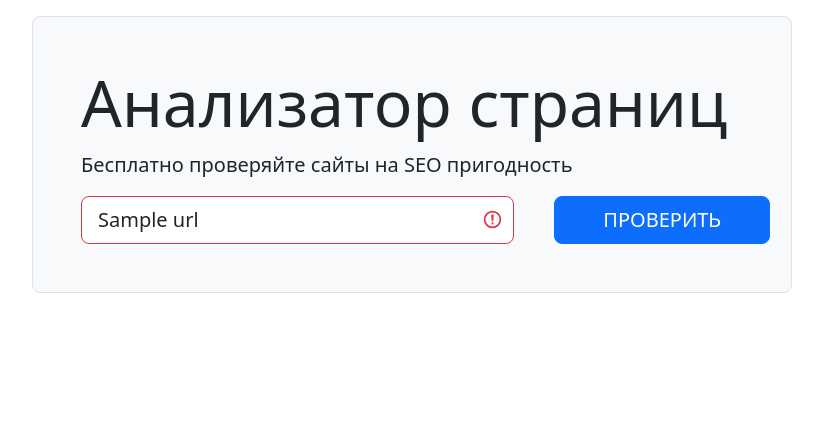
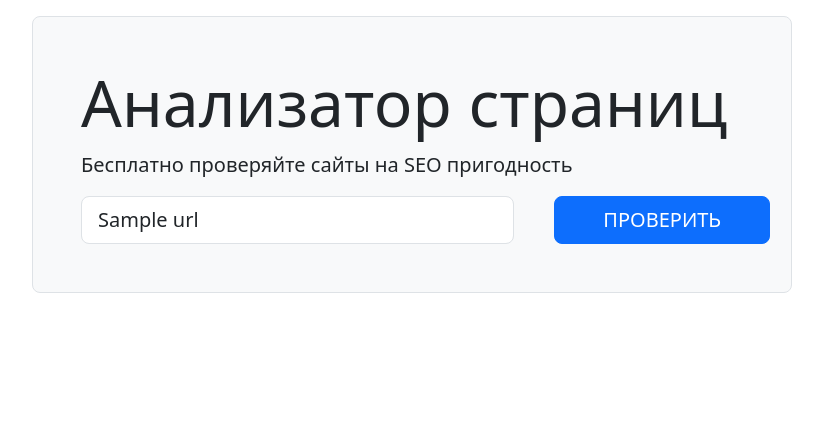
Before and after one commit to escape-8/php-project-9, a PHP site: template templates/index.phtml in a window 1280 px wide. Shown: the part 56-499 px from the top of the page, without its empty margins (228-1051 px from the left). Run offline with PHP 8.4, Linux system fonts and the light colour scheme; the template is opened without the code that fills it: most values are stand-ins (such as "Sample title", 1, 10 or a date in 2020); data that the repository does not hold is empty.

Commit message:
refactor: change validation properties

```diff
--- a/templates/index.phtml
+++ b/templates/index.phtml
@@ -35,9 +35,9 @@
                 <div class="col-12 col-md-10 col-lg-8 mx-auto border rounded-3 bg-light p-5">
                     <h1 class="display-3">Анализатор страниц</h1>
                     <p class="lead">Бесплатно проверяйте сайты на SEO пригодность</p>
-                    <form action="/urls" method="post" class="row" required="">
+                    <form action="/urls" method="post" class="row" required>
                         <div class="col-8">
-                            <input type="text" name="url[name]" value="<?= htmlspecialchars($url['name']) ?>" class="form-control form-control-lg is-invalid" placeholder="https://www.example.com">
+                            <input type="text" name="url[name]" value="<?= htmlspecialchars($url['name']) ?>" class="form-control form-control-lg <?= htmlspecialchars($errors['invalidCss']) ?>" placeholder="https://www.example.com">
                             <?php if (isset($errors['url'])): ?>
                                 <div class="invalid-feedback">
                                     <?= htmlspecialchars($errors['url']) ?>
```
